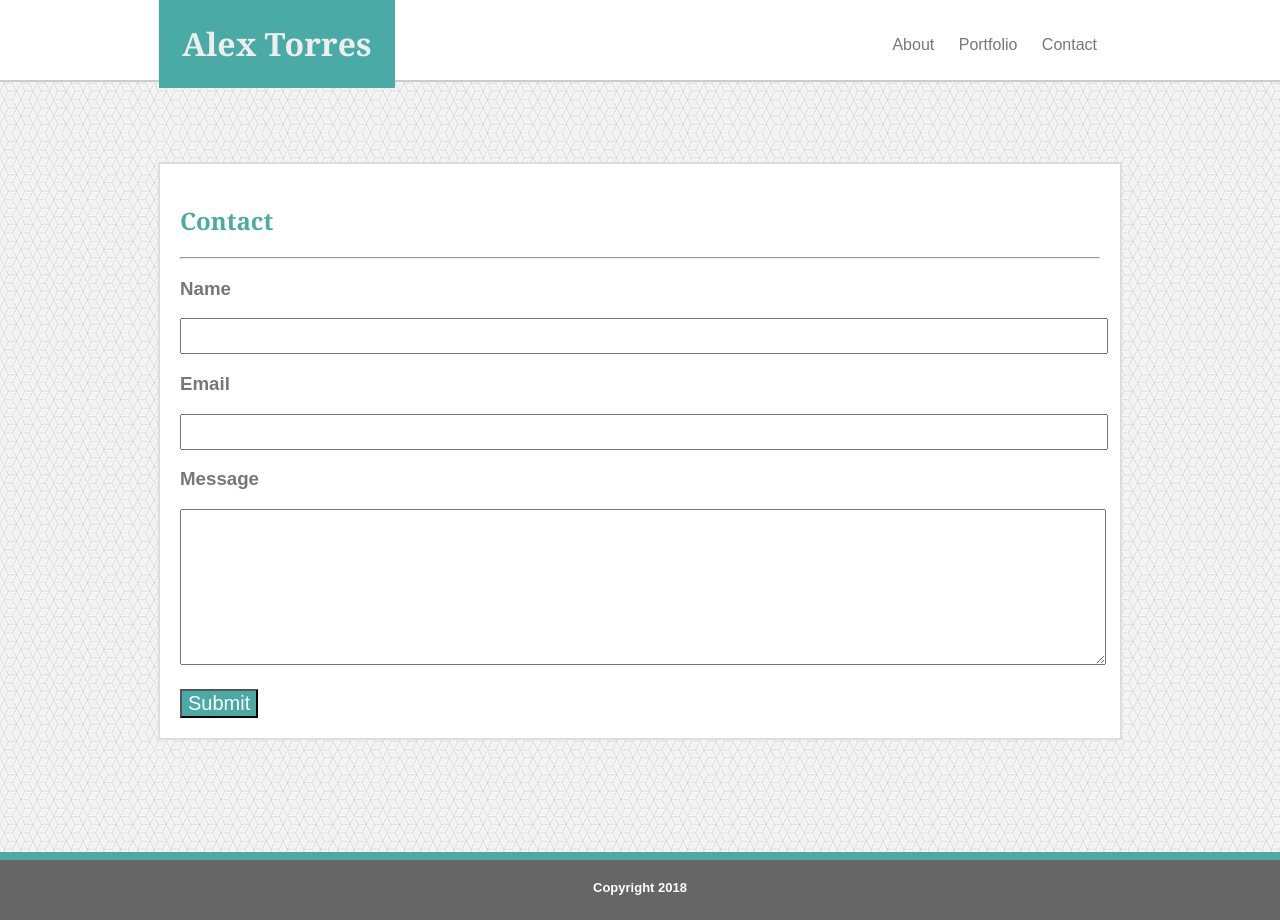
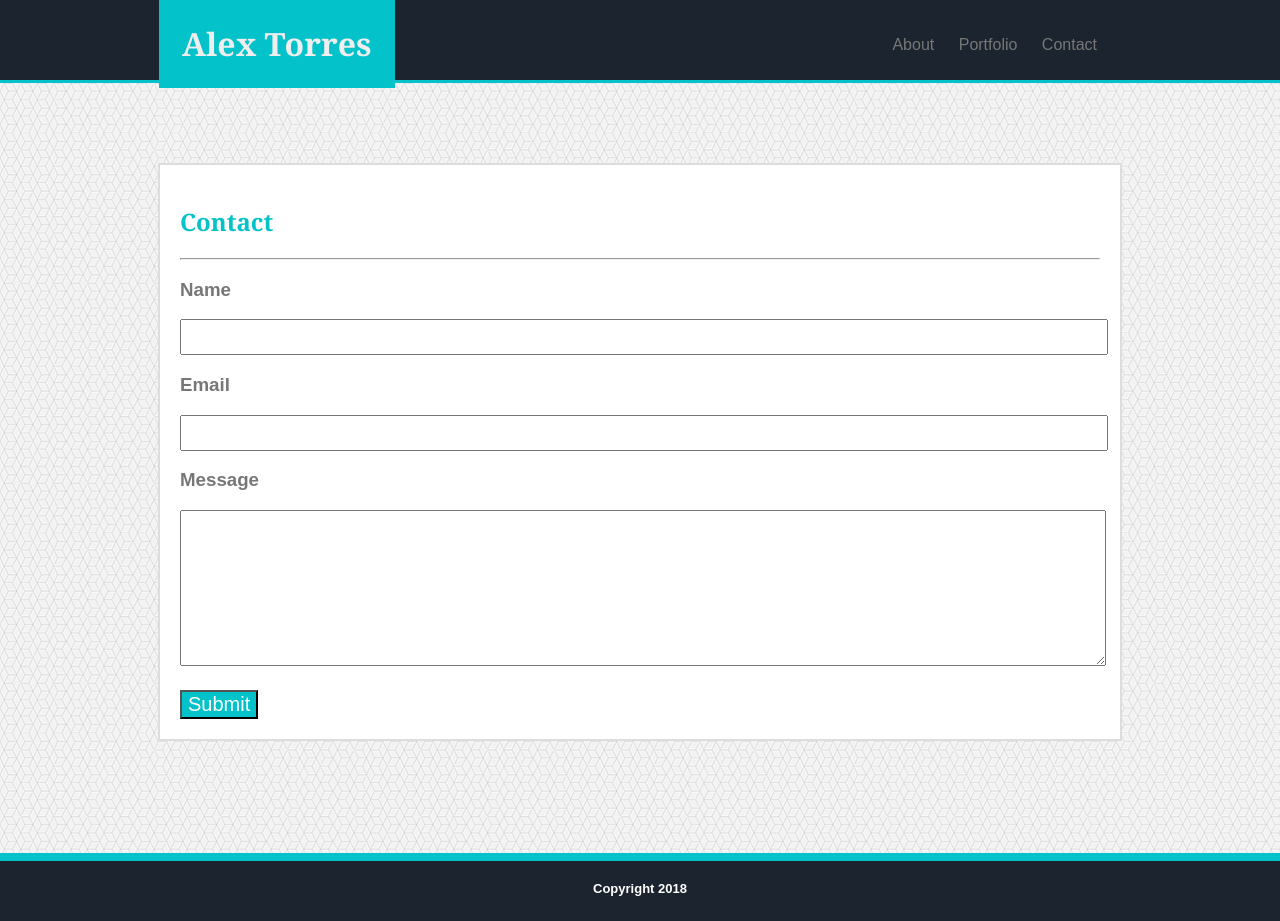
Before and after one commit to AlexTorres1/Basic-Portfolio, a plain HTML site: page contact.html in a window 1280 px wide. Drawn offline with Linux system fonts and the light colour scheme.

Commit message:
changed color scheme

```diff
--- a/assests/css/style.css
+++ b/assests/css/style.css
@@ -15,10 +15,10 @@ body{
 }
 
 .header{
-    background: #ffffff;
+    background: #1b242f;
     width: 100%;
     height: 80px;
-    border-bottom: 2px solid #cccccc;
+    border-bottom: 3px solid #04c2c9;
 }
 
 .h1{
@@ -28,7 +28,7 @@ body{
     /*not sure if this is the correct way but it works*/
     float: left;
     color: #eeeeee;
-    background-color: #4aaaa5
+    background-color: #04c2c9
 }
 
 nav {
@@ -69,7 +69,7 @@ nav li{
 }
 
 .h2{
-    color: #4aaaa5;
+    color: #04c2c9;
     font-family: Georgia, 'Times New Roman', Times, serif;
 }
 
@@ -78,10 +78,10 @@ nav li{
 }
 
 .footer{
-    background: #666666;
+    background: #1b242f;
     width: 100%;
     height:60px;
-    border-top: 8px solid #4aaaa5;
+    border-top: 8px solid #04c2c9;
     position: absolute;
     bottom: 0;
 }
@@ -110,7 +110,7 @@ h3{
     font-size: 20px;
     margin-top: 20px;
     background-size: 20px;
-    background-color: #4aaaa5
+    background-color: #04c2c9;
 }
 
 .inp{
@@ -136,7 +136,9 @@ h3{
 
 
 a:hover {
-    color: #4aaaa5;
+    color: #e31b6d;
+    transition: color .5s;
+    cursor: pointer;
 }
 
 a{
```
Also changed, not shown: index.html (+1 -0 lines).
